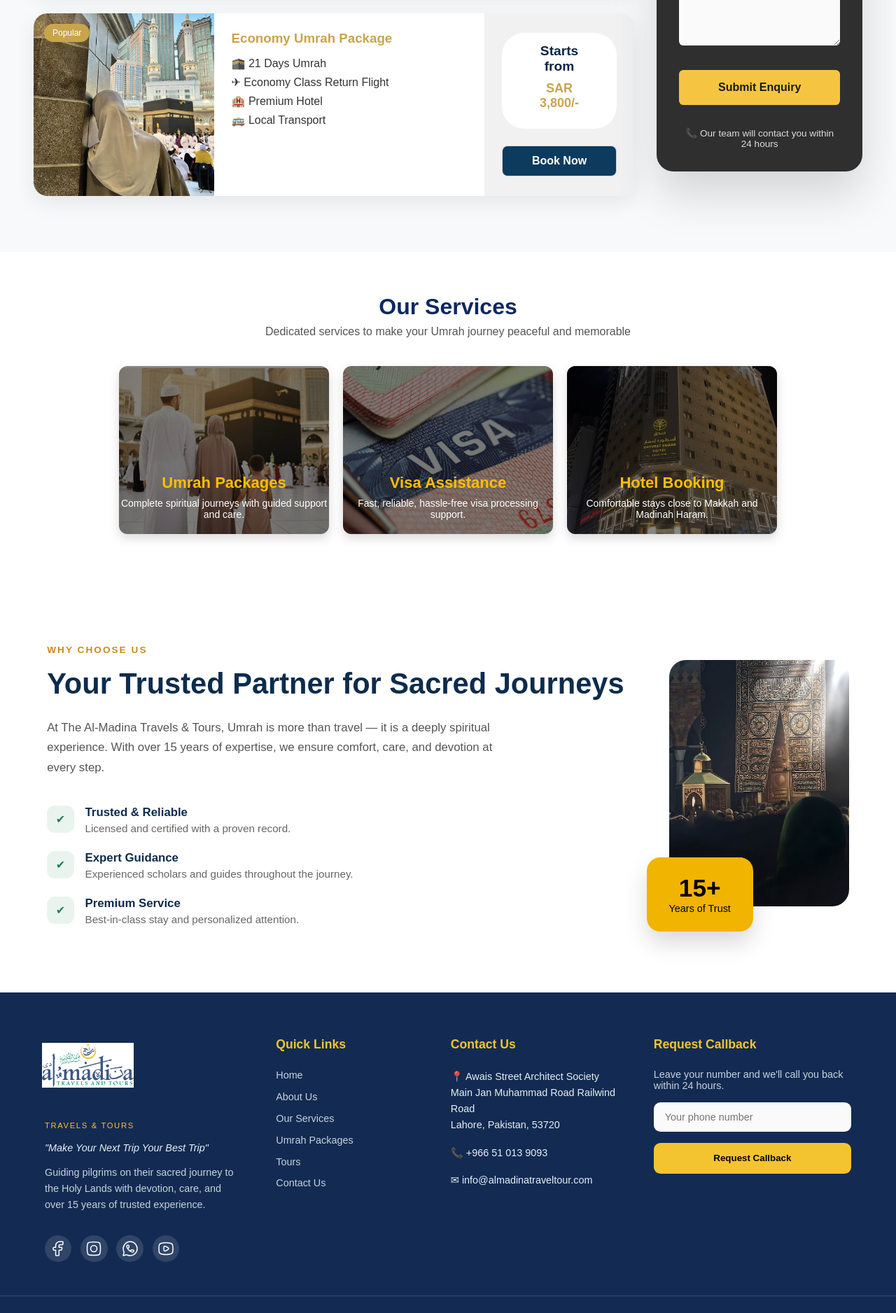
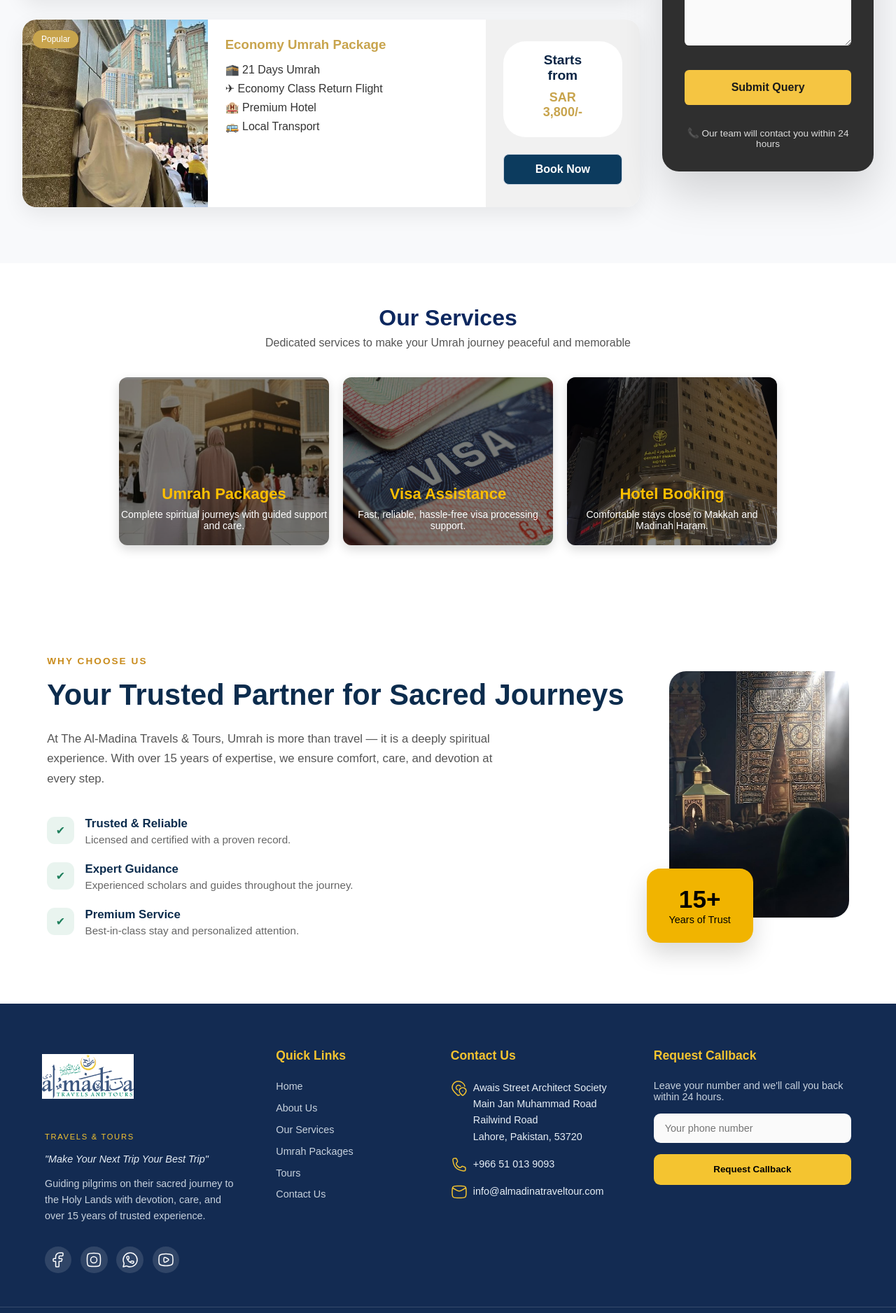
Before and after one commit to Aaqil08Khan/AlMadinahToursAndTravels, a React (Vite) app: page / in a window 1280 px wide. Shown: the part 1494-3370 px from the top of the page at 70% size. Built offline with nearby package versions, Linux system fonts and the light colour scheme; some icons are missing.

Commit message:
save changes

```diff
--- a/src/components/Footer.jsx
+++ b/src/components/Footer.jsx
@@ -122,15 +122,27 @@
         {/* CONTACT */}
         <div className="footer-contact">
           <h4>Contact Us</h4>
+          <div className="contact">
+            <img src="../../public/assets/icons/map-icon-contact.svg" alt="" />
             <p>
-            📍 Awais Street Architect Society Main Jan Muhammad Road Railwind
+
+              Awais Street Architect Society Main Jan Muhammad Road Railwind
               Road
               <br />
               Lahore, Pakistan, 53720
             </p>
-          <p>📞 +966 51 013 9093</p>
-          <p>✉ info@almadinatraveltour.com</p>
           </div>
+          <div className="contact">
+            <img src="../../public/assets/icons/call-icon.svg" alt="" />
+            <p>+966 51 013 9093</p>
+          </div>
+          <div className="contact">
+            <img src="../../public/assets/icons/mail-icon.svg" alt="" />
+            <p> info@almadinatraveltour.com</p>
+          </div>
+        </div>
+
+
 
         {/* CALLBACK */}
         <div className="footer-callback">
@@ -161,7 +173,8 @@
             <a href="#">Terms & Conditions</a>
           </div>
         </div>
-    </footer>
+
+    </footer >
   );
 }
 
--- a/src/pages/Baku.jsx
+++ b/src/pages/Baku.jsx
@@ -68,8 +68,8 @@
 
           {/* LEFT */}
           <div className="attractions-left">
+            <div>
               <h2>Major Attractions Covered</h2>
-
               <ul>
                 <li>Baku Full-Day City Tour</li>
                 <li>Ateshgah (Fire Temple)</li>
@@ -78,6 +78,7 @@
                 <li>Mud Volcanoes</li>
                 <li>Gabala – Full-day scenic excursion</li>
               </ul>
+            </div>
 
 
 
--- a/src/pages/BookPackage.jsx
+++ b/src/pages/BookPackage.jsx
@@ -1,37 +1,37 @@
-import { useState } from "react";
+import { useState, useRef } from "react";
 import Header from "../components/Header";
 import Footer from "../components/Footer";
 import "../styles/bookpackage.css";
 import "../styles/home.css";
+import { sendEmailForm } from "../utils/sendEmail";
 
 function BookPackage() {
-  const handleMailTo = (e) => {
-    e.preventDefault();
-
-    const form = e.target;
-
-    const name = form.full_name.value;
-    const phone = form.phone.value;
-    const email = form.email.value;
-    const subject = form.subject.value || "Contact Request";
-    const message = form.message.value;
-
-    const mailBody = `
-Name: ${name}
-Phone: ${phone}
-Email: ${email}
-
-Message:
-${message}
-  `;
-
-    const mailtoLink = `mailto:info@almadinatraveltour.com?subject=${encodeURIComponent(
-      subject
-    )}&body=${encodeURIComponent(mailBody)}`;
 
 
-    window.location.href = mailtoLink;
+  const formRef = useRef();
+  const [isSubmitting, setIsSubmitting] = useState(false);
+  const [isSubmitted, setIsSubmitted] = useState(false);
+
+  const handleSubmit = async (e) => {
+    e.preventDefault();
+    setIsSubmitting(true);
+
+    const response = await sendEmailForm(formRef);
+
+    if (response.success) {
+      setIsSubmitting(false);
+      setIsSubmitted(true);
+      formRef.current.reset();
+
+      setTimeout(() => setIsSubmitted(false), 4000);
+    } else {
+      setIsSubmitting(false);
+      alert("Failed to send message");
+    }
   };
+
+
+
 
   return (
     <>
@@ -79,7 +79,8 @@
               Fill out the form below and we'll get back to you within 24 hours.
             </p>
 
-            <form onSubmit={handleMailTo}>
+            <form ref={formRef}
+                onSubmit={handleSubmit}>
               <div className="form-row">
                 <div className="form-group">
                   <label>
@@ -87,7 +88,7 @@
                   </label>
                   <input
                     type="text"
-                    name="full_name"
+                    name="name"
                     placeholder="Your full name"
                     required
                   />
@@ -120,7 +121,7 @@
 
               <div className="form-group">
                 <div className="two">
-                  <select required defaultValue="">
+                  <select name="package" required defaultValue="">
                     <option value="" disabled>
                       Select Package
                     </option>
@@ -143,12 +144,19 @@
                 ></textarea>
               </div>
 
-              <button type="submit" className="submit-btn">
+              <button type="submit" className="submit-btn" disabled={isSubmitting}>
                 <span>
                   <img src="/assets/icons/sent-icon.svg" alt="" />
                 </span>
-                Submit Request
+                {isSubmitting ? "Request Submitting..." : "Submit Request"}
+
               </button>
+
+              {isSubmitted && (
+              <p className="form-success">
+                ✅ Thank you! Your message has been sent.
+              </p>
+            )}
             </form>
           </div>
         </div>
--- a/src/pages/Contact.jsx
+++ b/src/pages/Contact.jsx
@@ -1,6 +1,5 @@
 import "../styles/home.css";
 import "../styles/contact.css";
-import emailjs from "@emailjs/browser";
 import Header from "../components/Header";
 import Footer from "../components/Footer";
 import { useRef, useState } from "react";
--- a/src/pages/Home.jsx
+++ b/src/pages/Home.jsx
@@ -3,7 +3,6 @@
 import Header from "../components/Header";
 import Footer from "../components/Footer";
 import "../styles/home.css";
-import emailjs from "@emailjs/browser";
 import { useRef, useState } from "react";
 import { sendEmailForm } from "../utils/sendEmail";
 
@@ -211,7 +210,15 @@
                   placeholder="Message (Optional)"
                 ></textarea>
 
-                <button type="submit">Submit Enquiry</button>
+                <button type="submit" disabled={isSubmitting}>
+                  {isSubmitting ? "Submitting Query..." : "Submit Query"}
+                </button>
+
+                {isSubmitted && (
+                  <p className="form-success">
+                    ✅ Thank you! Your message has been sent.
+                  </p>
+                )}
 
                 <p className="trust-text">
                   📞 Our team will contact you within 24 hours
--- a/src/styles/baku.css
+++ b/src/styles/baku.css
@@ -186,6 +186,7 @@
 }
 
 /* LEFT */
+
 .attractions-left h2 {
   font-size: 2.5rem;
   color: #1b2e4b;
--- a/src/styles/footer.css
+++ b/src/styles/footer.css
@@ -106,7 +106,11 @@
   line-height: 1.6;
   margin-bottom: 1rem;
 }
-
+.contact {
+  display: flex;
+      align-items: flex-start;
+    gap: 0.5rem;
+}
 
 /* CALLBACK */
 .footer-callback .callback-text {
--- a/src/styles/home.css
+++ b/src/styles/home.css
@@ -104,7 +104,7 @@
 
 /* --------------------------------------------------package section---------------------------- */
  .packages-section {
-   padding: 5rem 3rem;
+   padding: 5rem 2rem;
    background: #f8f9fb;
  }
 
```
Also changed, not shown: public/assets/icons/callicon-footer.svg (deleted). Lines whose indentation alone changed are shown as unchanged.
